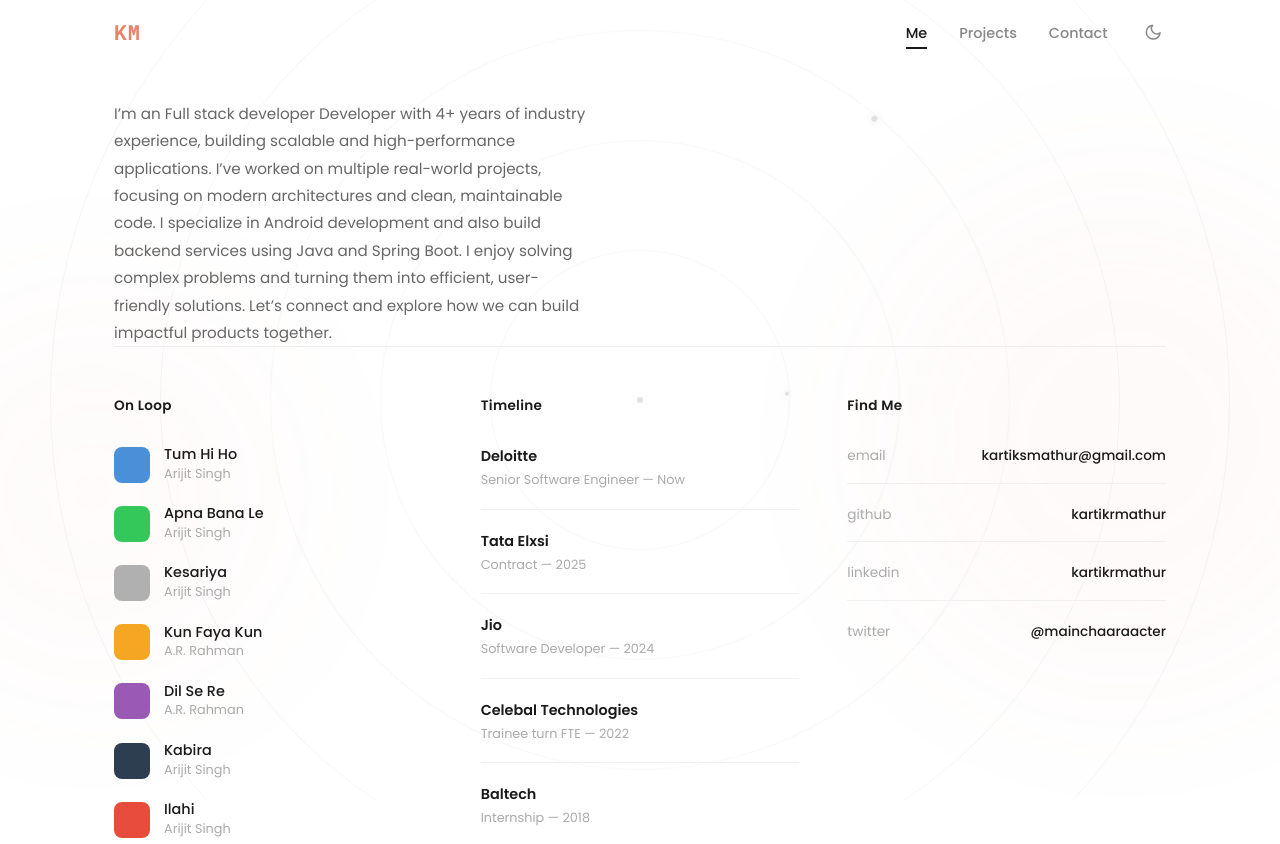
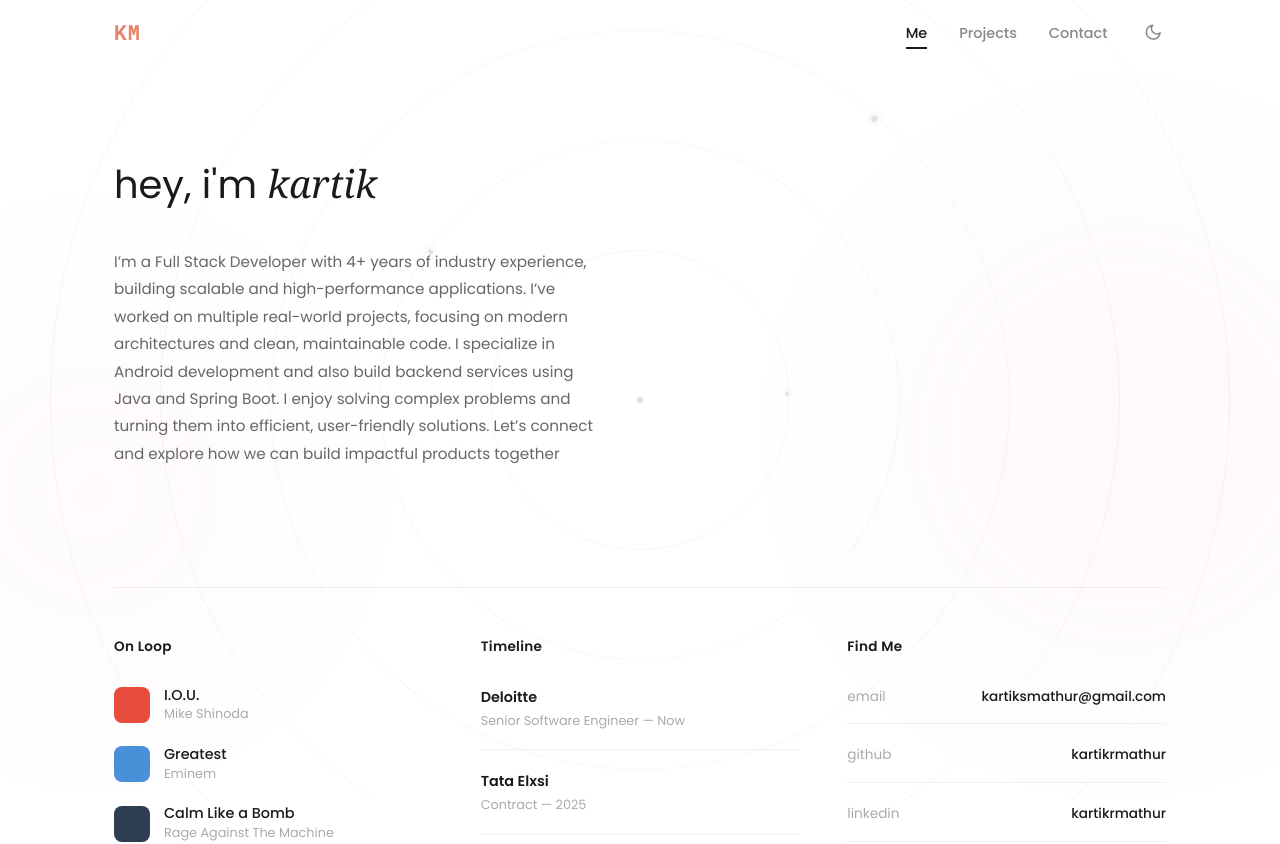
Before and after one commit to kartikrmathur/kartik_portfolio_2026, a React (Create React App) app: page /me in a window 1280 px wide. Shown: the top 844 px of the page. Built offline with nearby package versions, Linux system fonts and the light colour scheme.

Commit message:
Update Playlist , with minute fixes

```diff
--- a/src/components/About/About.css
+++ b/src/components/About/About.css
@@ -64,6 +64,15 @@
   display: flex;
   align-items: center;
   gap: 14px;
+  text-decoration: none;
+  border-radius: 8px;
+  padding: 6px;
+  margin: -6px;
+  transition: background-color 0.2s ease;
+}
+
+.me__song:hover {
+  background-color: var(--bg-card);
 }
 
 .me__dot {
@@ -71,6 +80,32 @@
   height: 36px;
   border-radius: 8px;
   flex-shrink: 0;
+  position: relative;
+  display: flex;
+  align-items: center;
+  justify-content: center;
+  transition: filter 0.2s ease;
+}
+
+.me__dot-play {
+  position: absolute;
+  font-size: 0.75rem;
+  color: #fff;
+  opacity: 0;
+  transition: opacity 0.2s ease;
+}
+
+.me__song:hover .me__dot {
+  filter: brightness(0.7);
+}
+
+.me__song:hover .me__dot-play {
+  opacity: 1;
+}
+
+.me__song-info {
+  flex: 1;
+  min-width: 0;
 }
 
 .me__song-title {
@@ -83,6 +118,31 @@
 .me__song-artist {
   font-size: 0.8rem;
   color: var(--text-faint);
+}
+
+.me__spotify-btn {
+  display: flex;
+  align-items: center;
+  gap: 5px;
+  font-size: 0.72rem;
+  font-weight: 600;
+  color: #1db954;
+  background: rgba(29, 185, 84, 0.1);
+  padding: 4px 10px;
+  border-radius: 20px;
+  white-space: nowrap;
+  opacity: 0;
+  transform: translateX(8px);
+  transition: opacity 0.2s ease, transform 0.2s ease;
+}
+
+.me__spotify-icon {
+  font-size: 0.85rem;
+}
+
+.me__song:hover .me__spotify-btn {
+  opacity: 1;
+  transform: translateX(0);
 }
 
 /* ===== Timeline ===== */
--- a/src/components/About/About.jsx
+++ b/src/components/About/About.jsx
@@ -1,3 +1,5 @@
+import { FaPlay } from 'react-icons/fa';
+import { FaSpotify } from 'react-icons/fa';
 import portfolioData from '../../data/portfolioData';
 import './About.css';
 
@@ -14,11 +16,23 @@ const About = () => {
   const { onLoop, timeline, findMe } = portfolioData;
 
   return (
-    <section className="me section" id="me">
-      <div className="section__container">
-        <p className="me__bio" data-aos="fade-up">
-          {bio}
-        </p>
+    <section className="me" id="me">
+      <div className="me__container">
+        <div className="me__intro">
+          <h1 className="me__heading" data-aos="fade-up">
+            hey, i'm{' '}
+            <em>
+              {portfolioData.personalInfo.name
+                .split(' ')
+                .map((w) => w.replace(/[^a-zA-Z]/g, ''))
+                .filter((w) => w.length > 1)[0]
+                ?.toLowerCase()}
+            </em>
+          </h1>
+          <p className="me__bio" data-aos="fade-up" data-aos-delay="100">
+            {bio}
+          </p>
+        </div>
 
         <div className="me__grid" data-aos="fade-up" data-aos-delay="200">
           {/* On Loop */}
@@ -26,16 +40,28 @@ const About = () => {
             <h3 className="me__col-title">On Loop</h3>
             <ul className="me__list">
               {onLoop.map((song, i) => (
-                <li className="me__song" key={i}>
+                <a
+                  href={song.link}
+                  target="_blank"
+                  rel="noopener noreferrer"
+                  className="me__song"
+                  key={i}
+                >
                   <span
                     className="me__dot"
                     style={{ backgroundColor: song.color }}
-                  />
-                  <div>
+                  >
+                    <FaPlay className="me__dot-play" />
+                  </span>
+                  <div className="me__song-info">
                     <p className="me__song-title">{song.title}</p>
                     <p className="me__song-artist">{song.artist}</p>
                   </div>
-                </li>
+                  <span className="me__spotify-btn">
+                    <FaSpotify className="me__spotify-icon" />
+                    Play
+                  </span>
+                </a>
               ))}
             </ul>
           </div>
--- a/src/data/portfolioData.js
+++ b/src/data/portfolioData.js
@@ -2,7 +2,7 @@ const portfolioData = {
   personalInfo: {
     name: 'Kartik "R" Mathur',
     title: 'Full Stack Developer',
-    bio: 'I’m an Full stack developer Developer with 4+ years of industry experience, building scalable and high-performance applications. I’ve worked on multiple real-world projects, focusing on modern architectures and clean, maintainable code.\n I specialize in Android development and also build backend services using Java and Spring Boot. I enjoy solving complex problems and turning them into efficient, user-friendly solutions.\n Let’s connect and explore how we can build impactful products together.',
+    bio: 'I’m a Full Stack Developer with 4+ years of industry experience, building scalable and high-performance applications. I’ve worked on multiple real-world projects, focusing on modern architectures and clean, maintainable code. I specialize in Android development and also build backend services using Java and Spring Boot. I enjoy solving complex problems and turning them into efficient, user-friendly solutions. Let’s connect and explore how we can build impactful products together',
     email: 'kartiksmathur@gmail.com',
     phone: '+91 7014208409',
     location: 'Bangalore, India',
@@ -12,14 +12,15 @@ const portfolioData = {
     resumeLink: '/resume.pdf',
   },
 
+  playlistLink: 'https://music.youtube.com/playlist?list=PLDBbIx2jI82VTmO58xnUOofwqhY1bynzP&si=Xe95tHacgKibESWY',
+
   onLoop: [
-    { title: 'Tum Hi Ho', artist: 'Arijit Singh', color: '#4A90D9' },
-    { title: 'Apna Bana Le', artist: 'Arijit Singh', color: '#34C759' },
-    { title: 'Kesariya', artist: 'Arijit Singh', color: '#B0B0B0' },
-    { title: 'Kun Faya Kun', artist: 'A.R. Rahman', color: '#F5A623' },
-    { title: 'Dil Se Re', artist: 'A.R. Rahman', color: '#9B59B6' },
-    { title: 'Kabira', artist: 'Arijit Singh', color: '#2C3E50' },
-    { title: 'Ilahi', artist: 'Arijit Singh', color: '#E74C3C' },
+    { title: 'I.O.U.', artist: 'Mike Shinoda', color: '#E74C3C', link: 'https://open.spotify.com/track/52mZ8BAZ9owJr3s0KzTX4E' },
+    { title: 'Greatest', artist: 'Eminem', color: '#4A90D9', link: 'https://open.spotify.com/track/2XTquzYQAdT1Hk78bOUwsv' },
+    { title: 'Calm Like a Bomb', artist: 'Rage Against The Machine', color: '#2C3E50', link: 'https://open.spotify.com/track/1hR0fIFK2qRG3f3RF70pb7' },
+    { title: 'This Summer', artist: 'Maroon 5', color: '#F5A623', link: 'https://open.spotify.com/track/5uVji14OWpj9HMKLXdhjAv' },
+    { title: 'Wants and Needs', artist: 'Drake ft. Lil Baby', color: '#9B59B6', link: 'https://open.spotify.com/track/65OVbaJR5O1RmwOQx0875b' },
+    { title: 'Danger (Spider)', artist: 'Offset & JID', color: '#34C759', link: 'https://open.spotify.com/track/3X6qK1LdMkSOhklwRa2ZfG' },
   ],
 
   timeline: [
@@ -36,6 +37,8 @@ const portfolioData = {
     { platform: 'github', handle: 'kartikrmathur', link: 'https://github.com/kartikrmathur' },
     { platform: 'linkedin', handle: 'kartikrmathur', link: 'https://www.linkedin.com/in/kartikrmathur/' },
     { platform: 'twitter', handle: '@mainchaaraacter', link: 'https://twitter.com/mainchaaraacter' },
+    { platform: 'MobileNo', handle: '+91 7014208409', link: 'tel:+917014208409' },
+    { platform: 'Location', handle: 'Bangalore, India', link: 'https://maps.google.com/?q=Bangalore, India' },
   ],
 
   skills: [
@@ -99,16 +102,6 @@ const portfolioData = {
     },
     {
       id: 5,
-      title: 'PupilMesh',
-      description:
-        'A Kotlin-based Android application focused on modern UI patterns and clean architecture principles.',
-      techStack: ['Kotlin', 'Android SDK', 'Jetpack', 'Material Design'],
-      githubLink: 'https://github.com/kartikrmathur/PupilMesh',
-      liveLink: 'https://github.com/kartikrmathur/PupilMesh',
-      category: 'Mobile',
-    },
-    {
-      id: 6,
       title: 'WeatherBikeRideApp',
       description:
         'An Android app that provides real-time weather data to help cyclists plan their rides with accurate forecasts.',
@@ -118,7 +111,7 @@ const portfolioData = {
       category: 'Mobile',
     },
     {
-      id: 7,
+      id: 6,
       title: 'NotesTakerApp',
       description:
         'A note-taking Android application with create, read, update, and delete functionality for managing personal notes.',
@@ -128,7 +121,7 @@ const portfolioData = {
       category: 'Mobile',
     },
     {
-      id: 8,
+      id: 7,
       title: 'Affirmations App',
       description:
         'A daily affirmation app built with Kotlin that displays motivational quotes and positive affirmations to the user.',
@@ -138,7 +131,7 @@ const portfolioData = {
       category: 'Mobile',
     },
     {
-      id: 9,
+      id: 8,
       title: 'Ferries Wheels Films',
       description:
         'A JavaScript-based web project for browsing and exploring a curated collection of films with a clean interface.',
@@ -147,16 +140,6 @@ const portfolioData = {
       liveLink: 'https://github.com/kartikrmathur/ferries_wheels_films',
       category: 'Web',
     },
-    {
-      id: 10,
-      title: 'ProgressBar.py',
-      description:
-        'A Python utility that generates animated progress bars for ad-spot tracking and visualization in the terminal.',
-      techStack: ['Python', 'CLI', 'Scripting'],
-      githubLink: 'https://github.com/kartikrmathur/ProgressBar.py',
-      liveLink: 'https://github.com/kartikrmathur/ProgressBar.py',
-      category: 'Web',
-    },
   ],
 };
 
```
Also changed, not shown: 12 other files (tests, documents, lock files or other folders).
